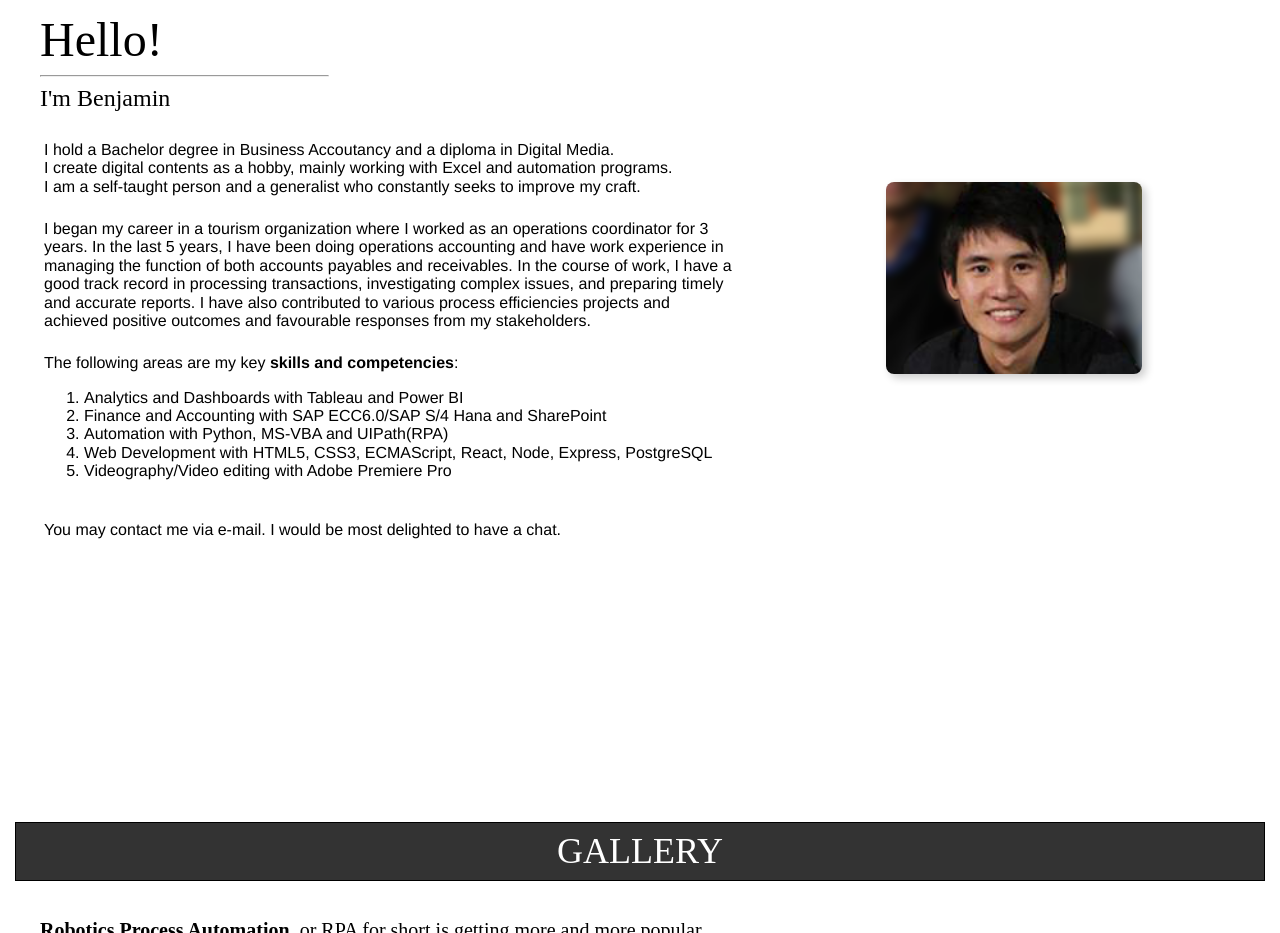
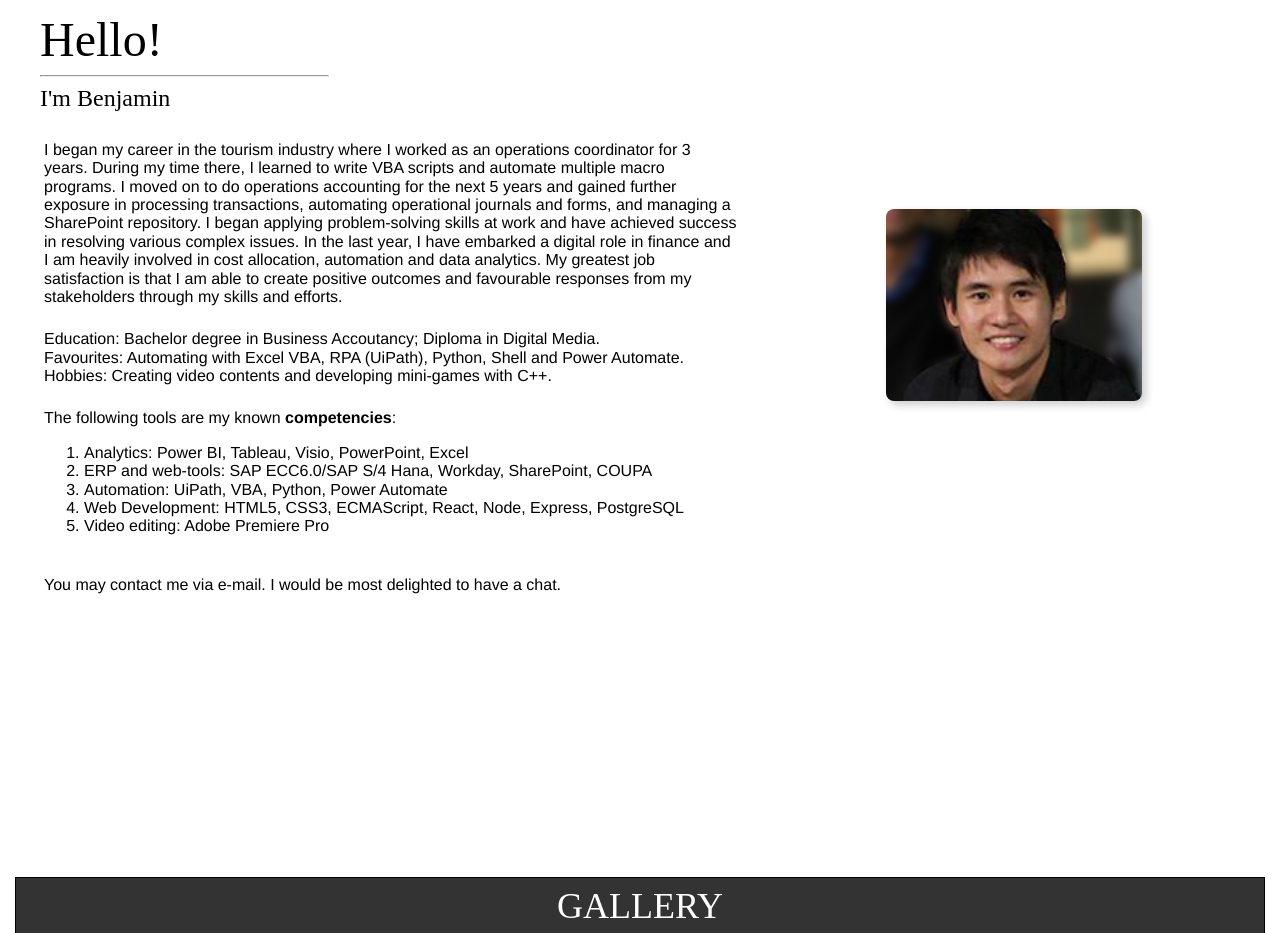
Before and after one commit to Benjamin-NJH/Benjamin-NJH.github.io, a React (Create React App) app: page / in a window 1280 px wide. Shown: the part 940-1873 px from the top of the page. Built offline with nearby package versions, Linux system fonts and the light colour scheme; grey boxes are pictures that could not be loaded.

Commit message:
new updates - 12 Jun 2022

```diff
--- a/src/App.js
+++ b/src/App.js
@@ -27,6 +27,7 @@ class App extends Component {
     }
   }
 
+  /* This section is for WIP */
   onClick = (evt) => {
     alert("Hi there! I am working on this section and it is temporarily unavailable.")
   }
@@ -38,6 +39,7 @@ class App extends Component {
     document.querySelector("#hobbies").addEventListener('click', this.onClick);
     document.querySelector("#youtube").addEventListener('click', this.onClick);
   }
+  /* --------------------------------------------------------------------------------------- */
 
   render() {
     return (
--- a/src/components/aboutMe/aboutMe.js
+++ b/src/components/aboutMe/aboutMe.js
@@ -17,27 +17,27 @@ const aboutMe = () => {
                   <hr className="w-40 ml2 mr0 mv0"></hr>
                   <p className="bodoni f3 tl mt0 ml0 mb2 mr0 pa2">I'm Benjamin</p>
                   <p className="f5 ma1 pa2">
-                    I hold a Bachelor degree in Business Accoutancy and a diploma in Digital Media. <br />
-                    I create digital contents as a hobby, mainly working with Excel and automation programs. <br />
-                    I am a self-taught person and a generalist who constantly seeks to improve my craft.
+                    I began my career in the tourism industry where I worked as an operations coordinator for 3 years.
+                    During my time there, I learned to write VBA scripts and automate multiple macro programs.
+                    I moved on to do operations accounting for the next 5 years and gained further exposure in processing transactions, automating operational journals
+                    and forms, and managing a SharePoint repository.
+                    I began applying problem-solving skills at work and have achieved success in resolving various complex issues.
+                    In the last year, I have embarked a digital role in finance and I am heavily involved in cost allocation, automation and data analytics.
+                    My greatest job satisfaction is that I am able to create positive outcomes and favourable responses from my stakeholders through my skills and efforts.
                   </p>
                   <p className="f5 ma1 pa2">
-                    I began my career in a tourism organization where I worked as an operations coordinator for 3 years.
-                    In the last 5 years, I have been doing operations accounting and have work experience
-                    in managing the function of both accounts payables and receivables.
-                    In the course of work, I have a good track record in processing transactions,
-                    investigating complex issues, and preparing timely and accurate reports.
-                    I have also contributed to various process efficiencies projects and achieved
-                    positive outcomes and favourable responses from my stakeholders.
+                    Education: Bachelor degree in Business Accoutancy; Diploma in Digital Media. <br />
+                    Favourites: Automating with Excel VBA, RPA (UiPath), Python, Shell and Power Automate. <br />
+                    Hobbies: Creating video contents and developing mini-games with C++.
                   </p>
                   <p className="f5 ma1 pa2">
-                    The following areas are my key <strong>skills and competencies</strong>:
+                    The following tools are my known <strong>competencies</strong>:
                     <ol>
-                      <li>Analytics and Dashboards with Tableau and Power BI</li>
-                      <li>Finance and Accounting with SAP ECC6.0/SAP S/4 Hana and SharePoint</li>
-                      <li>Automation with Python, MS-VBA and UIPath(RPA)</li>
-                      <li>Web Development with HTML5, CSS3, ECMAScript, React, Node, Express, PostgreSQL</li>
-                      <li>Videography/Video editing with Adobe Premiere Pro</li>
+                      <li>Analytics: Power BI, Tableau, Visio, PowerPoint, Excel</li>
+                      <li>ERP and web-tools: SAP ECC6.0/SAP S/4 Hana, Workday, SharePoint, COUPA</li>
+                      <li>Automation: UiPath, VBA, Python, Power Automate</li>
+                      <li>Web Development: HTML5, CSS3, ECMAScript, React, Node, Express, PostgreSQL</li>
+                      <li>Video editing: Adobe Premiere Pro</li>
                     </ol>
                   </p>
                   <p className="f5 ma1 pa2">
```
